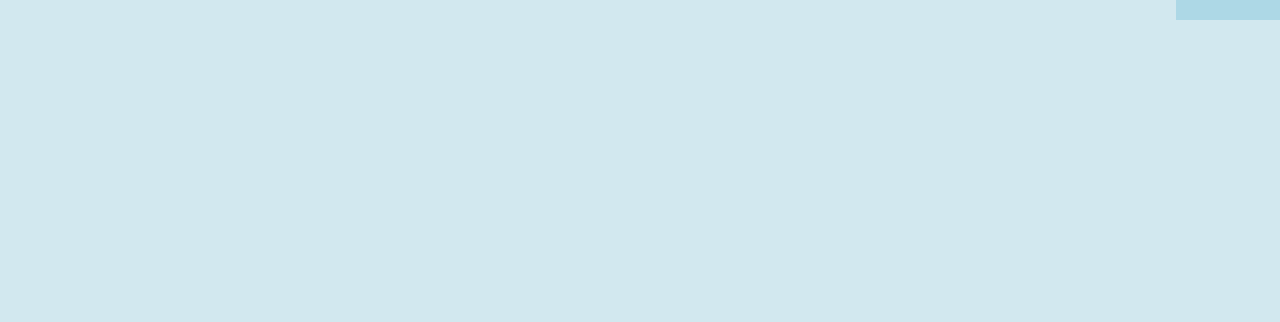
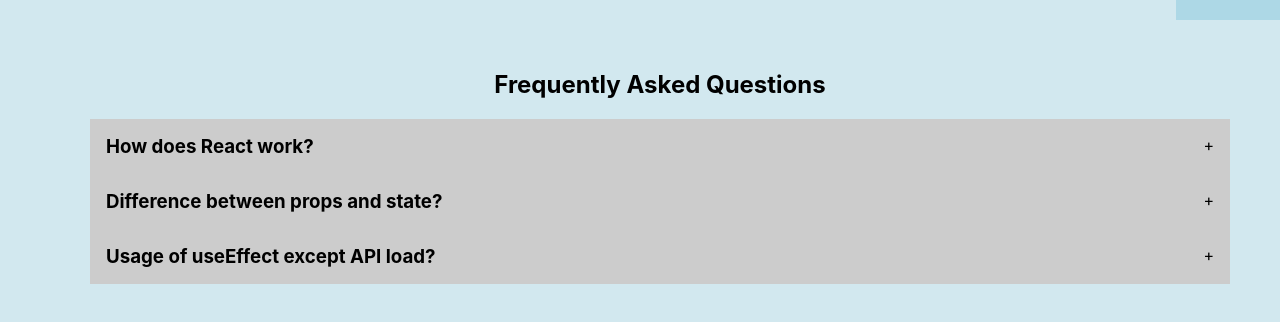
Before and after one commit to Md-TarikulIslam/Fitness-Freak, a React (Create React App) app: page / in a window 1280 px wide. Shown: the part 1166-1488 px from the top of the page. Before the commit the page ends 1186 px from the top, so only its background shows below. Built offline with nearby package versions, Linux system fonts and the light colour scheme.

Commit message:
accordion added

```diff
--- a/src/App.js
+++ b/src/App.js
@@ -3,6 +3,9 @@
 import Header from './components/Header/Header';
 import { ToastContainer, toast } from 'react-toastify';
 import 'react-toastify/dist/ReactToastify.css';
+import Accordion from './components/Accordion/Accordion';
+import { accordionData } from "./components/Accordion/data";
+
 
 function App() {
   return (
@@ -10,6 +13,14 @@
       <Header></Header>
       <Activities></Activities>
       <ToastContainer />
+
+      <ul className="accordion">
+        <h2>Frequently Asked Questions</h2>
+        {accordionData.map(({ heading, content }) => (
+          <Accordion heading={heading} content={content} />
+        ))}
+      </ul>
+
     </div>
   );
 }
--- a/src/components/Accordion/Accordion.css
+++ b/src/components/Accordion/Accordion.css
@@ -0,0 +1,26 @@
+.accordion {
+    max-width: 100%;
+    margin: 50px;
+
+  }
+  .accordion-item {
+    list-style: none;
+  }
+  .accordion-toggle {
+    cursor: pointer;
+    display: flex;
+    flex-direction: row;
+    justify-content: space-between;
+    background-color: #ccc;
+    padding: 1em;
+  }
+  .accordion-toggle:hover {
+    background-color: #ddd;
+  }
+  .accordion-toggle h3 {
+    margin: 0;
+  }
+  .accordion-content {
+    background-color: #eee;
+    padding: 1em;
+  }
--- a/src/components/Accordion/Accordion.js
+++ b/src/components/Accordion/Accordion.js
@@ -0,0 +1,17 @@
+import React, { useState } from "react";
+import "./Accordion.css";
+
+const Accordion = ({ heading, content }) => {
+    const [isActive, setIsActive] = useState(false);
+    return (
+
+        <li className="accordion-item">
+            <div className="accordion-toggle" onClick={() => setIsActive(!isActive)}>
+                <h3>{heading}</h3><span>{isActive ? "-" : "+"}</span>
+            </div>
+            {isActive && <div className="accordion-content">{content}</div>}
+        </li>
+    );
+};
+
+export default Accordion;
--- /dev/null
+++ b/src/components/Accordion/data.js
@@ -0,0 +1,17 @@
+export const accordionData = [
+    {
+        heading: "How does React work?",
+        content:
+            "React uses a declarative paradigm that makes it easier to reason about your application and aims to be both efficient and flexible. It designs simple views for each state in your application, and React will efficiently update and render just the right component when your data changes.",
+    },
+    {
+        heading: "Difference between props and state?",
+        content:
+            "Props are used to pass data from one component to another. The state is a local data storage that is local to the component only and cannot be passed to other components.",
+    },
+    {
+        heading: "Usage of useEffect except API load?",
+        content:
+            "The useEffect Hook allows you to perform side effects in your components. We can use it to directly updating the DOM and timers except API load",
+    },
+];
--- a/src/components/Cart/Cart.js
+++ b/src/components/Cart/Cart.js
@@ -23,7 +23,7 @@
             <h5>Natore, Bangladesh</h5>
             <div className='personal-status'>
                 <div>
-                    <h3>70KG</h3>
+                    <h3>70 <small>KG</small></h3>
                     <h5>Weight</h5>
                 </div>
                 <div>
@@ -31,7 +31,7 @@
                     <h5>Height</h5>
                 </div>
                 <div>
-                    <h3>22</h3>
+                    <h3>22 <small>Yrs</small></h3>
                     <h5>Age</h5>
                 </div>
             </div>
```
